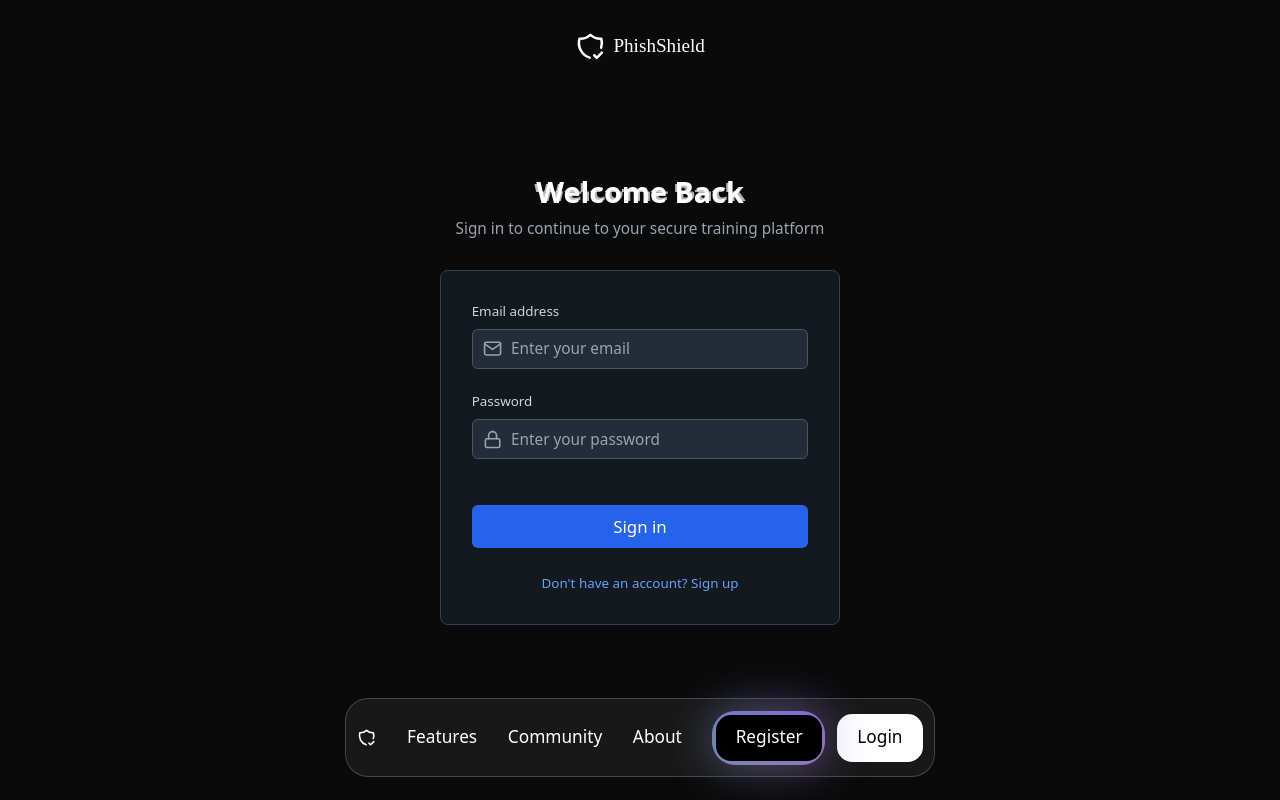
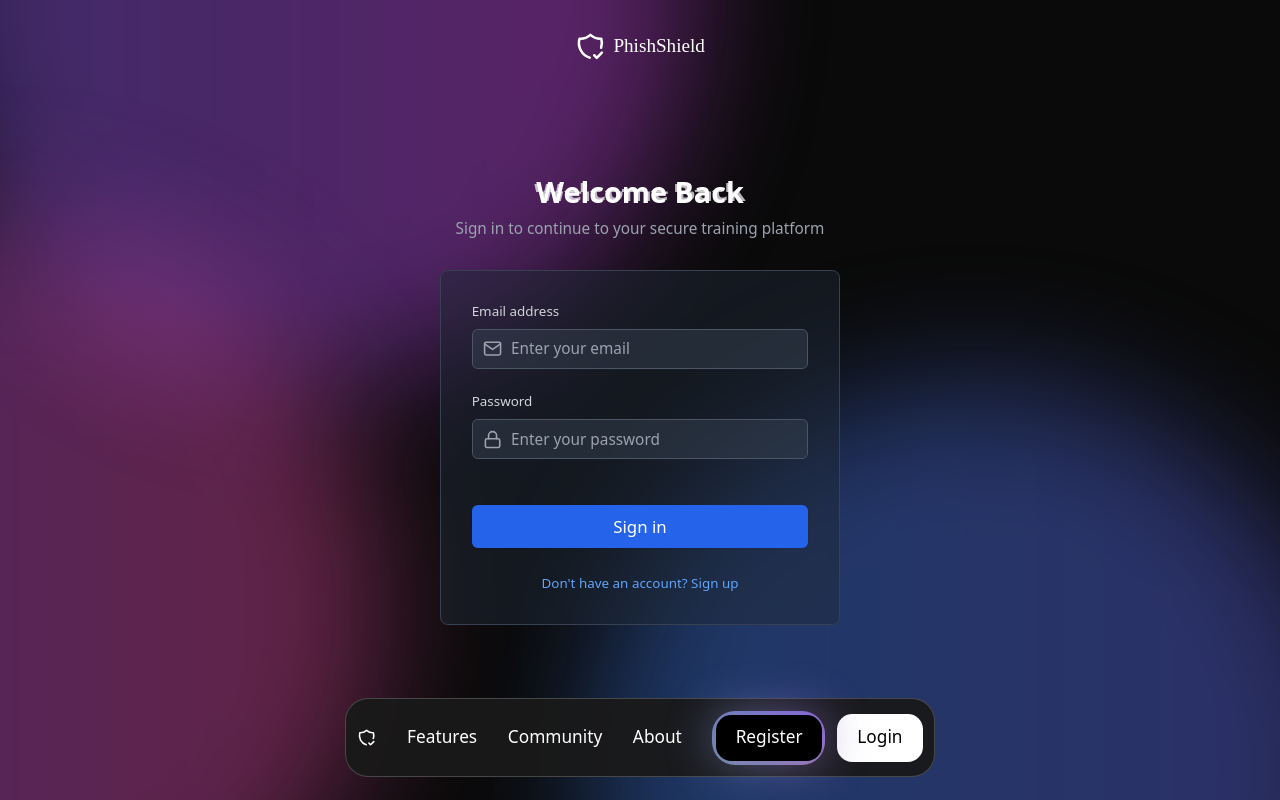
Before and after one commit to AbhinavJosephDharani/PhishShield, a React (Vite) app in the folder frontend/: page /login in a window 1280 px wide. Built offline with nearby package versions, Linux system fonts and the light colour scheme.

Commit message:
fix: update Aurora component positioning to fill viewport

```diff
--- a/frontend/src/components/ui/Aurora.jsx
+++ b/frontend/src/components/ui/Aurora.jsx
@@ -2,7 +2,7 @@ import React from "react";
 
 export default function Aurora() {
   return (
-    <div className="relative w-full overflow-hidden">
+    <div className="fixed inset-0 h-screen w-screen overflow-hidden">
       <div className="absolute inset-0">
         <div className="absolute h-[50rem] w-[50rem] -translate-x-[10%] -translate-y-1/2 rounded-full bg-gradient-to-r from-violet-500/40 to-fuchsia-500/40 blur-3xl" />
         <div className="absolute right-0 h-[50rem] w-[50rem] translate-x-[10%] translate-y-1/2 rounded-full bg-gradient-to-r from-blue-500/40 to-indigo-500/40 blur-3xl" />
--- a/frontend/src/pages/Login.jsx
+++ b/frontend/src/pages/Login.jsx
@@ -44,9 +44,7 @@ function Login({ setIsAuthenticated }) {
 
   return (
     <div className="min-h-screen bg-[#0a0a0a] text-white">
-      <div className="fixed inset-0 z-0">
-        <Aurora />
-      </div>
+      <Aurora />
       <FloatingNav />
       <div className="relative z-10 flex flex-col items-center justify-center min-h-screen px-4">
         <div className="w-full max-w-[400px]">
--- a/frontend/src/pages/Register.jsx
+++ b/frontend/src/pages/Register.jsx
@@ -58,9 +58,7 @@ function Register() {
 
   return (
     <div className="min-h-screen bg-[#0a0a0a] text-white">
-      <div className="fixed inset-0 z-0">
-        <Aurora />
-      </div>
+      <Aurora />
       <FloatingNav />
       <div className="relative z-10 flex flex-col items-center justify-center min-h-screen px-4">
         <div className="w-full max-w-[400px]">
```
